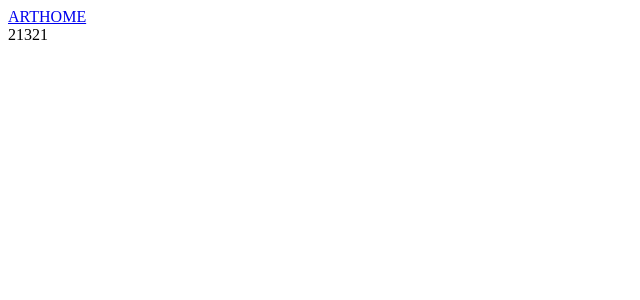
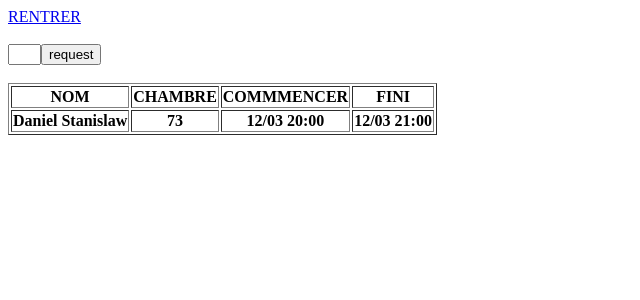
Before and after one commit to danek2077/sign-online, a React (Vite) app: page /art in a window 1280 px wide. Shown: the top 300 px of the page, without its empty margins (0-640 px from the left). Built offline with nearby package versions, Linux system fonts and the light colour scheme.

Commit message:
ShitCode #1 hooks, input handler, first data

```diff
--- a/src/App.tsx
+++ b/src/App.tsx
@@ -1,12 +1,10 @@
-import { Link, Route, Routes } from "react-router-dom";
-import ArtPage from "./pages/ArtPage";
+import { Route, Routes } from "react-router-dom";
+import ArtPage from "./pages/ArtPage/ArtPage";
 import HomePage from "./pages/HomePage";
 import React from "react";
 function App() {
   return (
     <>
-      <Link to="/art">ART</Link>
-      <Link to="/">HOME</Link>
       <Routes>
         <Route path="/art" element={<ArtPage />}></Route>
         <Route path="/" element={<HomePage />}></Route>
--- a/src/pages/ArtPage.tsx
+++ /dev/null
@@ -1,11 +0,0 @@
-import React from "react";
-
-const ArtPage = () => {
-    return (
-        <div>
-            21321
-        </div>
-    );
-};
-
-export default ArtPage;
--- /dev/null
+++ b/src/pages/ArtPage/ArtPage.tsx
@@ -0,0 +1,55 @@
+import React from "react";
+import { Link } from "react-router-dom";
+import { UserListType } from "./typeArtPage";
+import { inputHandler } from "./CustomArtPage";
+const ArtPage = () => {
+  const { changeFunc, setValueInput, valueInput } = inputHandler();
+  const [chooseList, setChooseList] = React.useState("");
+  const [userList, setUserList] = React.useState({
+    1: ["Vladimir", "Xavier", "Alex"],
+    2: ["Vika", "biba"],
+    3: ["Danek", "Vadim","Master"],
+  });
+  // const [userList, setUserList] = React.useState<UserListType[]>([
+  //   {
+  //     1: [{ name: "Vlad" }, { name: "Misha" }],
+  //   },
+  //   {
+  //     2: [{ name: "Vika" }, { name: "biba" }],
+  //   },
+  //   { 3: [{ name: "Danek" }, { name: "Vadim" }] },
+  // ]);
+  const buttonRequest = () => {};
+  console.log(userList[1]);
+  return (
+    <div>
+      <Link to="/">RENTRER</Link>
+      <br />
+      <br />
+      <input value={valueInput} onChange={changeFunc} size={1} type="text" />
+      <button onClick={buttonRequest}>request</button>
+      <br />
+      <br />
+      <table border={1}>
+        <thead>
+          <tr>
+            <th>NOM</th>
+            <th>CHAMBRE</th>
+            <th>COMMMENCER</th>
+            <th>FINI</th>
+          </tr>
+        </thead>
+        <tbody>
+          <tr>
+            <th>Daniel Stanislaw</th>
+            <th>73</th>
+            <th>12/03 20:00</th>
+            <th>12/03 21:00</th>
+          </tr>
+        </tbody>
+      </table>
+    </div>
+  );
+};
+
+export default ArtPage;
--- /dev/null
+++ b/src/pages/ArtPage/CustomArtPage.tsx
@@ -0,0 +1,10 @@
+import React from "react";
+
+
+export const inputHandler = () => {
+  const [valueInput, setValueInput] = React.useState<string>("");
+  const changeFunc = (e: React.ChangeEvent<HTMLInputElement>) => {
+    setValueInput(e.target.value);
+  };
+  return { valueInput, setValueInput, changeFunc };
+};
--- /dev/null
+++ b/src/pages/ArtPage/typeArtPage.ts
@@ -0,0 +1,2 @@
+type UserInsideList = { name: string; };
+export type UserListType = { [key: number]: UserInsideList[] };
--- a/src/pages/HomePage.tsx
+++ b/src/pages/HomePage.tsx
@@ -1,6 +1,11 @@
 import React from "react";
+import { Link } from "react-router-dom";
 const HomePage = () => {
-  return <div>HomePage</div>;
+  return (
+    <div>
+      <Link to="/art">SALLE D'INFORMATIQUE</Link>
+    </div>
+  );
 };
 
 export default HomePage;
```
Also changed, not shown: src/pages/ArtPage/TodoNomList.tsx (added, +11 -0 lines).
